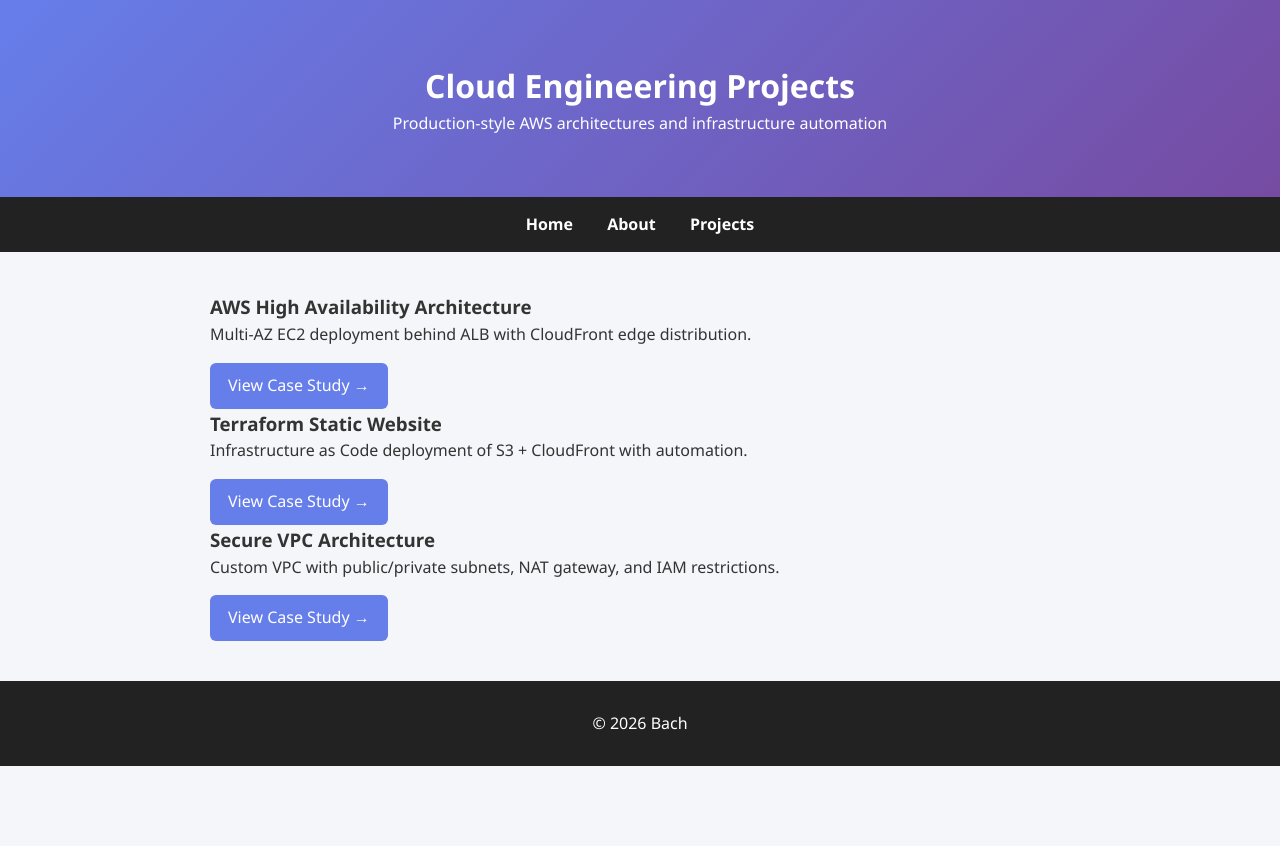
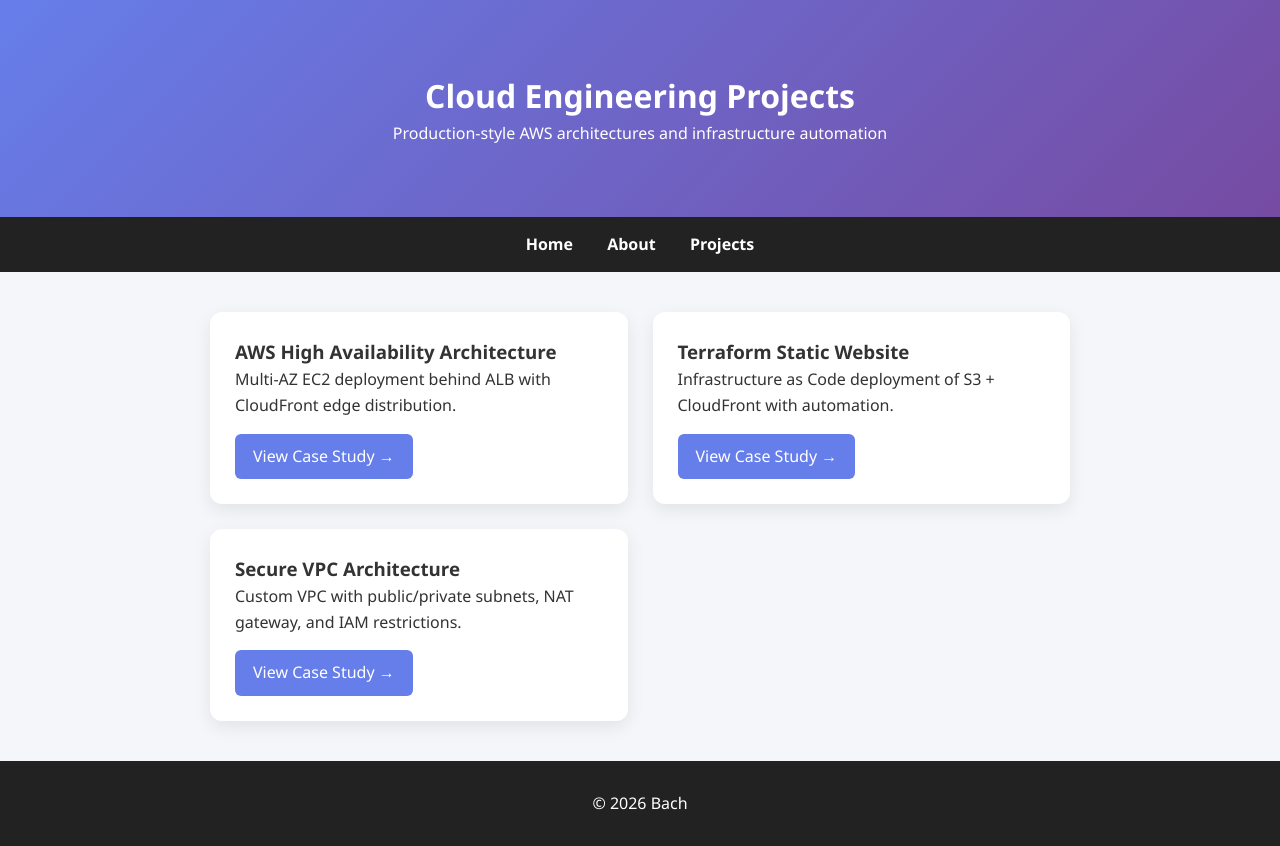
Before and after one commit to bachqtruong-crypto/bach-portfolio, a plain HTML site: page projects.html in a window 1280 px wide. Before the commit the page ends 800 px from the top, so only its background shows below. Drawn offline with Linux system fonts and the light colour scheme.

Commit message:
Update style.css

```diff
--- a/css/style.css
+++ b/css/style.css
@@ -107,3 +107,28 @@ footer {
     margin-top: 25px;
     font-size: 1rem;
 }
+.sub-hero {
+    background: linear-gradient(135deg, var(--primary), var(--secondary));
+    color: white;
+    text-align: center;
+    padding: 70px 20px;
+}
+
+.project-grid {
+    display: grid;
+    grid-template-columns: repeat(auto-fit, minmax(280px, 1fr));
+    gap: 25px;
+}
+
+.project-card {
+    background: var(--white);
+    padding: 25px;
+    border-radius: 12px;
+    box-shadow: 0 6px 18px rgba(0,0,0,0.08);
+    transition: transform 0.2s ease, box-shadow 0.2s ease;
+}
+
+.project-card:hover {
+    transform: translateY(-6px);
+    box-shadow: 0 10px 28px rgba(0,0,0,0.15);
+}
```
